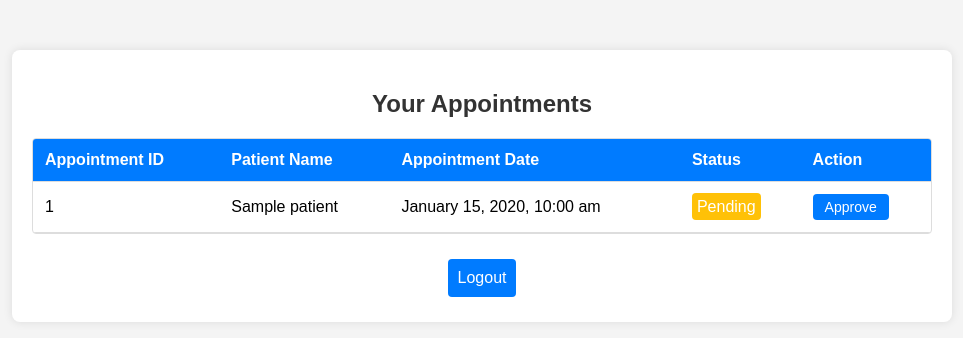
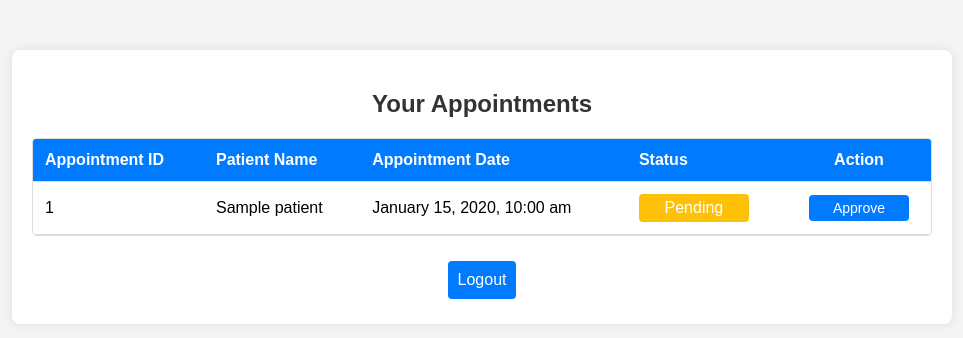
Before and after one commit to Germar22/hospital_appointment_system, a PHP site: page /doctor/doctor_dashboard.php in a window 1280 px wide. Shown: the top 338 px of the page, without its empty margins (158-1121 px from the left). Run offline with PHP 8.4, Linux system fonts and the light colour scheme; the visitor is signed in with stand-in values (Sample User, id 1); tables that the repository leaves empty or names only in its code hold one stand-in row (values such as "Sample post").

Commit message:
updated funtionalities

```diff
--- a/admin/manage_appointments.php
+++ b/admin/manage_appointments.php
@@ -93,7 +93,7 @@ $appointments = $stmt->fetchAll();
         }
         .status {
             display: inline-block;
-            padding: 4px 8px;
+            padding: 5px 10px;
             border-radius: 4px;
             color: #fff;
             text-align: center;
--- a/doctor/doctor_dashboard.php
+++ b/doctor/doctor_dashboard.php
@@ -10,14 +10,14 @@ if (!isset($_SESSION['user_id']) || $_SESSION['user_type'] !== 'doctor') {
 
 $doctor_id = $_SESSION['user_id']; // Assuming doctor_id is stored in session after login
 
-// Fetch appointments for the logged-in doctor
+// Fetch appointments for the logged-in doctor, ordered by most recent appointment_id
 $stmt = $pdo->prepare("
     SELECT a.id AS appointment_id, p.name AS patient_name, a.appointment_date, a.status
     FROM appointments a
     JOIN patients p ON a.patient_id = p.id
     JOIN doctors d ON a.doctor_id = d.id
     WHERE d.user_id = ?
-    ORDER BY a.appointment_date DESC
+    ORDER BY a.id DESC
 ");
 $stmt->execute([$doctor_id]);
 $appointments = $stmt->fetchAll();
@@ -48,6 +48,7 @@ if (isset($_POST['ajax_approve'])) {
             margin: 0;
             padding: 0;
         }
+
         .container {
             max-width: 900px;
             margin: 50px auto;
@@ -55,53 +56,68 @@ if (isset($_POST['ajax_approve'])) {
             background-color: #fff;
             border-radius: 8px;
             box-shadow: 0 0 10px rgba(0, 0, 0, 0.1);
+            overflow-x: auto; /* Ensure horizontal scrolling if needed */
         }
+
         h2 {
             text-align: center;
             color: #333;
         }
+
         .table-wrapper {
             max-height: 400px; /* Adjust as needed */
             overflow-y: auto;
             border: 1px solid #ddd; /* Optional: adds a border around the table */
             border-radius: 4px; /* Optional: rounds the corners */
         }
+
         table {
             width: 100%;
             border-collapse: collapse;
             margin: 0; /* Remove default margin */
         }
+
         th, td {
             padding: 12px;
             text-align: left;
             border-bottom: 1px solid #ddd;
         }
+
         th {
             background-color: #007bff;
             color: white;
         }
+
         tr:hover {
             background-color: #f5f5f5;
         }
+
         .status {
             padding: 5px;
             border-radius: 4px;
             color: white;
             text-align: center;
+            display: inline-block;
+            min-width: 100px; /* Set a minimum width to ensure uniform size */
         }
+
         .status.Pending {
             background-color: #ffc107;
         }
+
         .status.Approved {
             background-color: #307f1b;
         }
+
         .status.Cancelled {
             background-color: #dc3545;
         }
+
         .nav-links {
             text-align: center;
             margin-top: 20px;
         }
+
         .nav-links a {
             display: inline-block;
             margin: 5px;
@@ -112,9 +128,11 @@ if (isset($_POST['ajax_approve'])) {
             border-radius: 4px;
             font-size: 16px;
         }
+
         .nav-links a:hover {
             background-color: #0056b3;
         }
+
         .action-button {
             background-color: #007bff;
             color: white;
@@ -123,14 +141,23 @@ if (isset($_POST['ajax_approve'])) {
             border-radius: 4px;
             cursor: pointer;
             font-size: 14px;
+            min-width: 100px; /* Ensure buttons are of uniform size */
+            text-align: center;
         }
+
         .action-button:hover {
             background-color: #0056b3;
         }
+
         form {
             margin: 0; /* Remove default form margin */
         }
-        </style>
+
+        .action-column {
+            width: 120px; /* Set a fixed width for the action column */
+            text-align: center;
+        }
+    </style>
 </head>
 <body>
     <div class="container">
@@ -143,7 +170,7 @@ if (isset($_POST['ajax_approve'])) {
                         <th>Patient Name</th>
                         <th>Appointment Date</th>
                         <th>Status</th>
-                        <th>Action</th>
+                        <th class="action-column">Action</th> <!-- Apply fixed width here -->
                     </tr>
                 </thead>
                 <tbody>
@@ -154,7 +181,7 @@ if (isset($_POST['ajax_approve'])) {
                                 <td><?php echo htmlspecialchars($appointment['patient_name']); ?></td>
                                 <td><?php echo htmlspecialchars(date('F j, Y, g:i a', strtotime($appointment['appointment_date']))); ?></td>
                                 <td><span class="status <?php echo htmlspecialchars($appointment['status']); ?>"><?php echo htmlspecialchars($appointment['status']); ?></span></td>
-                                <td>
+                                <td class="action-column">
                                     <?php if ($appointment['status'] === 'Pending'): ?>
                                         <button class="action-button approve-btn" data-id="<?php echo htmlspecialchars($appointment['appointment_id']); ?>">Approve</button>
                                     <?php endif; ?>
--- a/user/book_appointment.php
+++ b/user/book_appointment.php
@@ -49,9 +49,6 @@ if ($_SERVER['REQUEST_METHOD'] === 'POST') {
                 ");
                 if ($stmt->execute([$patient_id, $doctor_id, $patient_name, $doctor_name, $appointment_date])) {
                     $success_message = "Appointment booked successfully.";
-                    // Redirect or show success message
-                    header("Location: patient_dashboard.php"); // Adjust as needed
-                    exit();
                 } else {
                     $error_message = "Failed to book appointment. Please try again.";
                 }
@@ -170,7 +167,7 @@ if ($_SERVER['REQUEST_METHOD'] === 'POST') {
             <input type="datetime-local" id="appointment_date" name="appointment_date" required>
             <div class="button-container">
                 <button type="submit">Book Appointment</button>
-                <button type="button" class="cancel-button" onclick="window.location.href='patient_dashboard.php'">Cancel</button>
+                <button type="button" class="cancel-button" onclick="window.location.href='patient_dashboard.php'">Back to Dashboard</button>
             </div>
         </form>
     </div>
```
Also changed, not shown: user/update_profile.php (+27 -4 lines).
